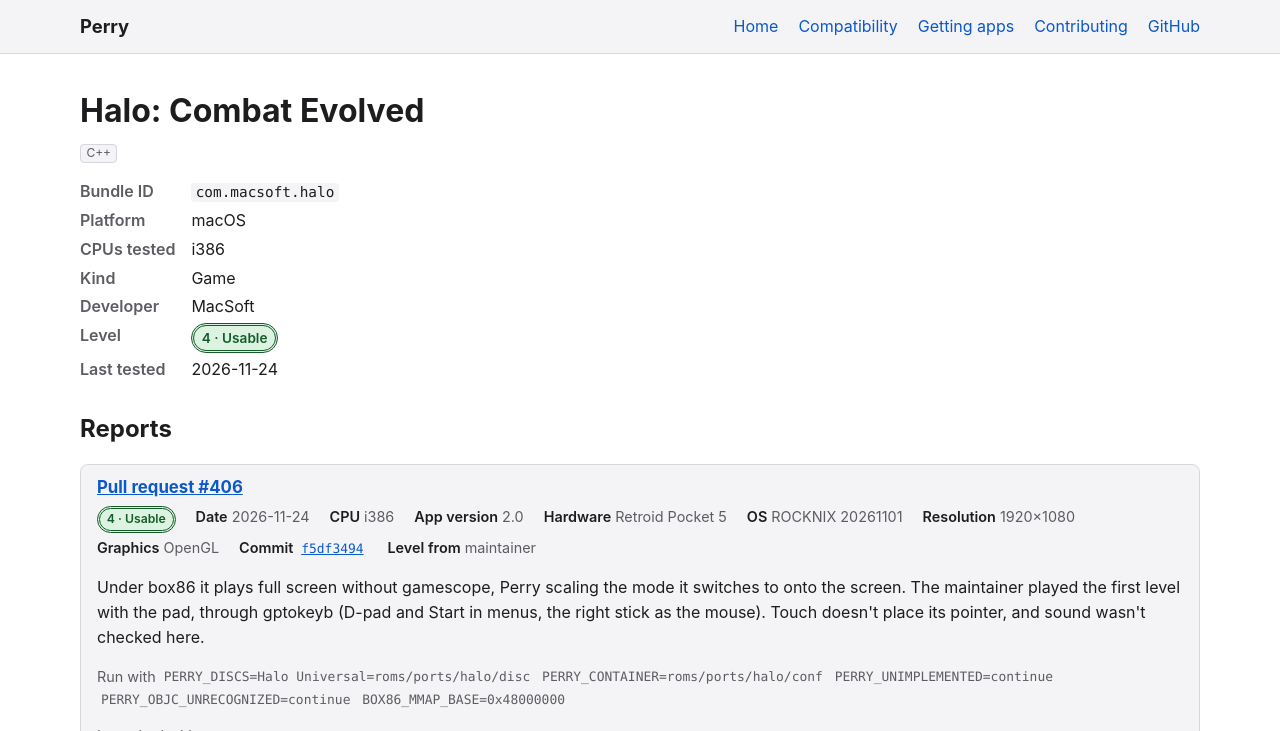
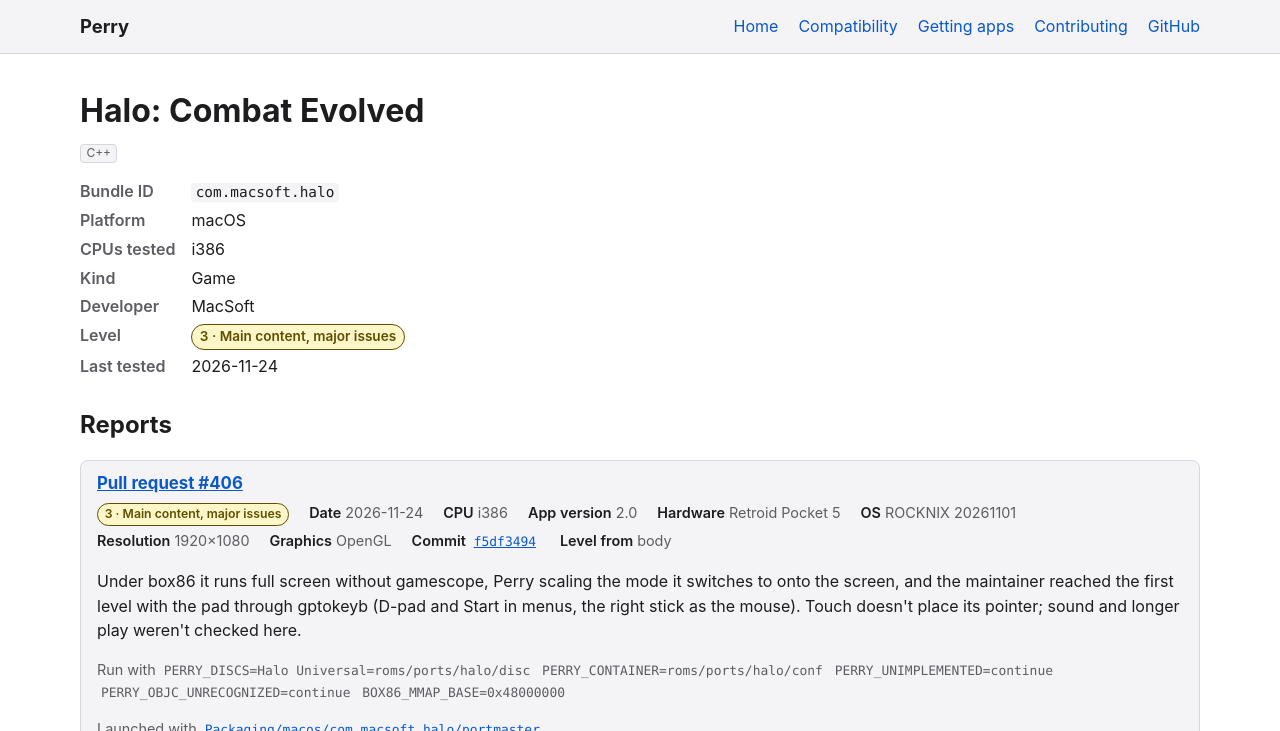
Before and after one commit to MillerTechnologyPeru/Perry, a Jekyll site: the page built from docs/_apps/macos/com.macsoft.halo.md, in a window 1280 px wide and 900 px high, cut to the strip 0-731 px from the top of the window. Built offline with Jekyll 4.4.1, drawn with Linux system fonts in a browser that asks for light colours.

Commit message:
Rate Halo's Retroid Pocket 5 run by what was checked

```diff
--- a/docs/_apps/macos/com.macsoft.halo.md
+++ b/docs/_apps/macos/com.macsoft.halo.md
@@ -175,9 +175,9 @@ reports:
       - "PERRY_UNIMPLEMENTED=continue"
       - "PERRY_OBJC_UNRECOGNIZED=continue"
       - "BOX86_MMAP_BASE=0x48000000"
-    level: 4
-    source: maintainer
-    notes: Under box86 it plays full screen without gamescope, Perry scaling the mode it switches to onto the screen. The maintainer played the first level with the pad, through gptokeyb (D-pad and Start in menus, the right stick as the mouse). Touch doesn't place its pointer, and sound wasn't checked here.
+    level: 3
+    source: body
+    notes: Under box86 it runs full screen without gamescope, Perry scaling the mode it switches to onto the screen, and the maintainer reached the first level with the pad through gptokeyb (D-pad and Start in menus, the right stick as the mouse). Touch doesn't place its pointer; sound and longer play weren't checked here.
     screenshots:
       - url: https://github.com/user-attachments/assets/1a311782-dab1-473e-b62f-d9e95fed30a1
         caption: The first level on the Retroid Pocket 5
```
